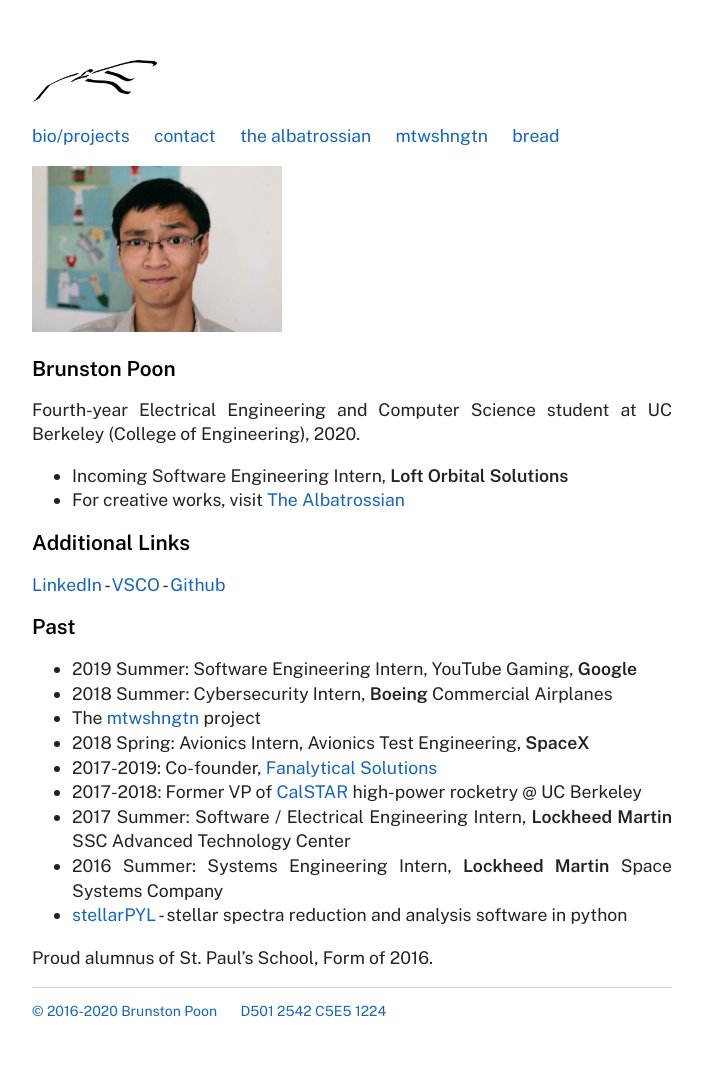
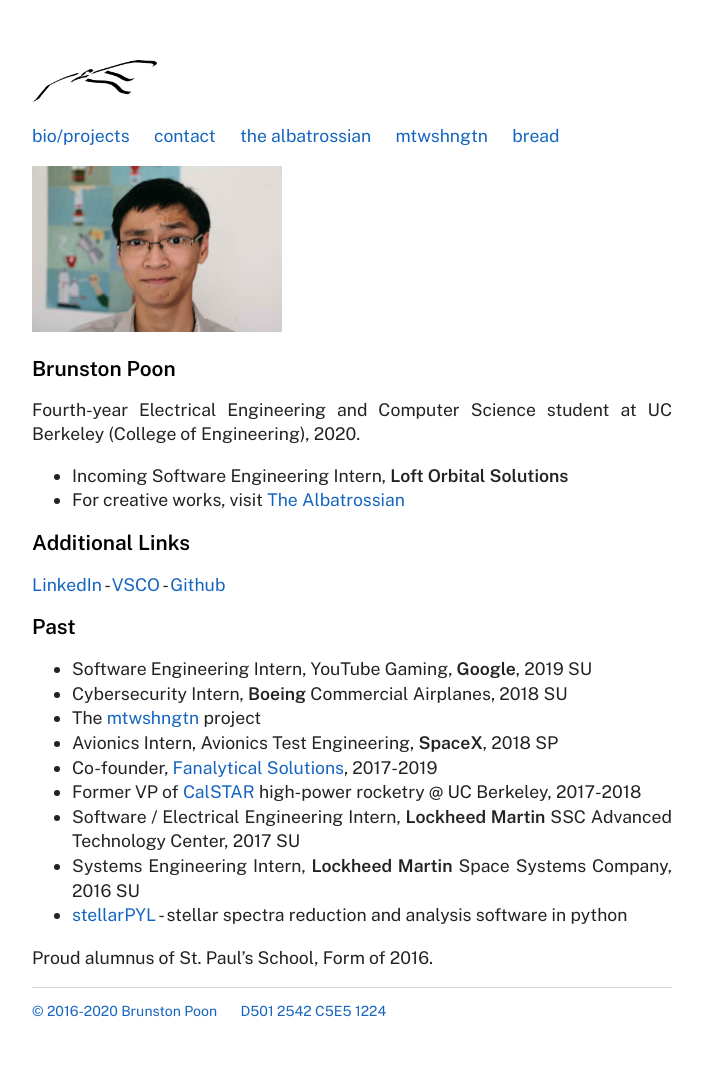
Before and after one commit to brupoon/brunstonio, a Jekyll site: the page built from index.md, in a window 1280 px wide. Shown: the whole page, without its empty margins (288-991 px from the left). Built offline with Jekyll 4.4.1, drawn with Linux system fonts in a browser that asks for light colours.

Commit message:
2020-04-19 didn't like how the dates looked

```diff
--- a/index.md
+++ b/index.md
@@ -21,14 +21,14 @@ Additional Links
 Past
 =================
 
-* 2019 Summer: Software Engineering Intern, YouTube Gaming, **Google**
-* 2018 Summer: Cybersecurity Intern, **Boeing** Commercial Airplanes
+* Software Engineering Intern, YouTube Gaming, **Google**, 2019 SU
+* Cybersecurity Intern, **Boeing** Commercial Airplanes, 2018 SU
 * The [mtwshngtn](https://mtwshngtn.github.io/) project
-* 2018 Spring: Avionics Intern, Avionics Test Engineering, **SpaceX**
-* 2017-2019: Co-founder, [Fanalytical Solutions](http://fanalyticalsolutions.com)
-* 2017-2018: Former VP of [CalSTAR](https://stars.berkeley.edu) high-power rocketry @ UC Berkeley
-* 2017 Summer: Software / Electrical Engineering Intern, **Lockheed Martin** SSC Advanced Technology Center
-* 2016 Summer: Systems Engineering Intern, **Lockheed Martin** Space Systems Company
+* Avionics Intern, Avionics Test Engineering, **SpaceX**, 2018 SP
+* Co-founder, [Fanalytical Solutions](http://fanalyticalsolutions.com), 2017-2019
+* Former VP of [CalSTAR](https://stars.berkeley.edu) high-power rocketry @ UC Berkeley, 2017-2018
+* Software / Electrical Engineering Intern, **Lockheed Martin** SSC Advanced Technology Center, 2017 SU
+* Systems Engineering Intern, **Lockheed Martin** Space Systems Company, 2016 SU
 * [stellarPYL](http://brunston.io/stellarpyl) - stellar spectra reduction and analysis software in python
 
 Proud alumnus of St. Paul's School, Form of 2016.
```
